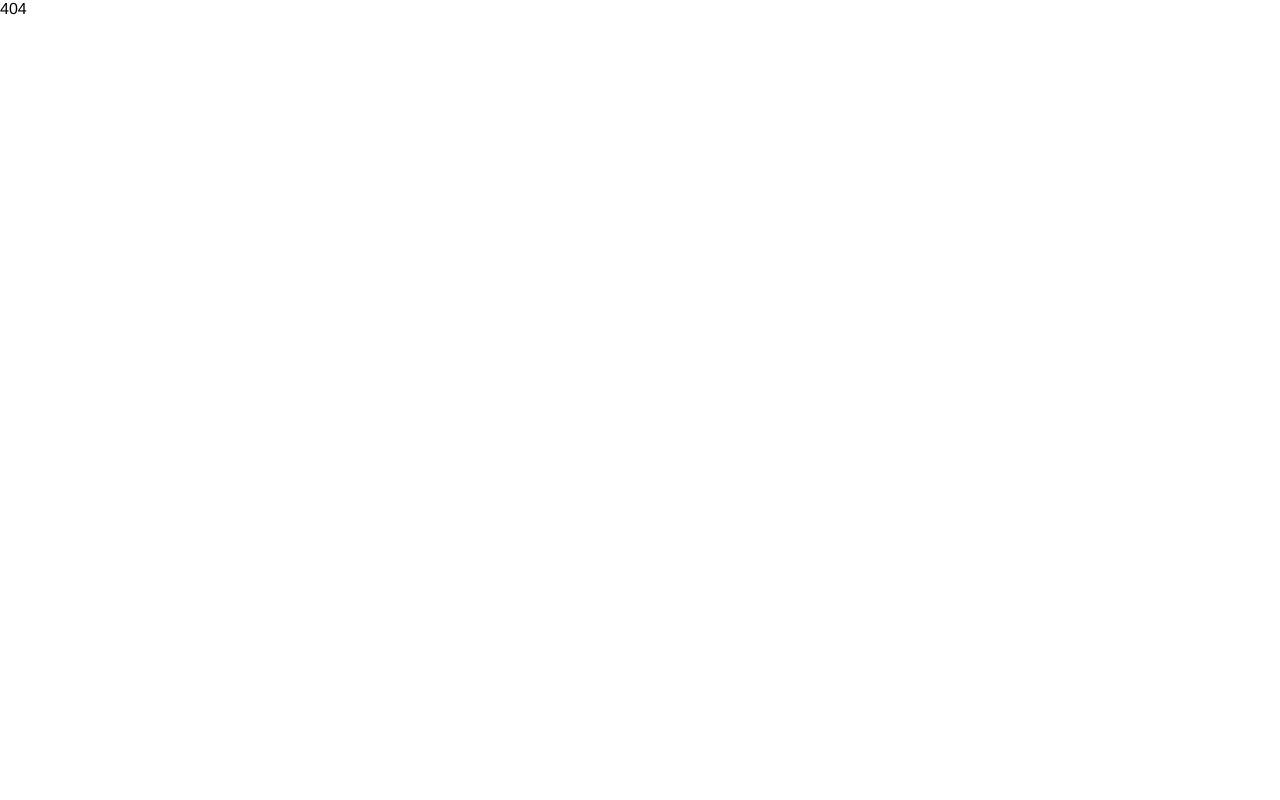
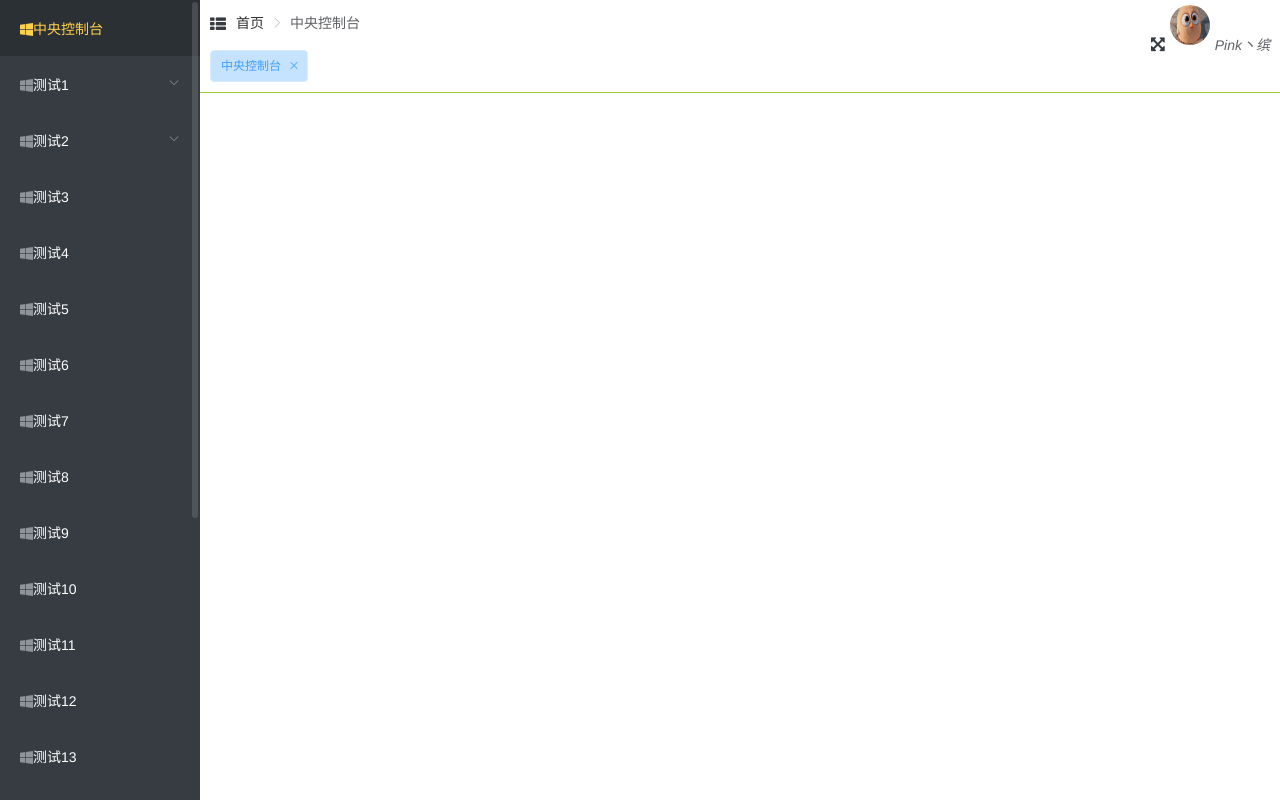
Before and after one commit to sky124380729/vue-leasing, a Vue app: page /#/platform in a window 1280 px wide. Before the commit this address led to /#/404. Built offline with nearby package versions, Linux system fonts and the light colour scheme.

Commit message:
增加部分内容，包括tree

```diff
--- /dev/null
+++ b/src/components/permission.vue
@@ -0,0 +1,28 @@
+<template>
+    <el-tree
+        :data="data"
+        show-checkbox
+        node-key="id"
+        ref="tree"
+        highlight-current
+        :props="defaultProps">
+    </el-tree>
+</template>
+
+<script>
+import { asyncMap } from '@/router'
+export default {
+    name: 'permission',
+    data() {
+        return {
+            data: asyncMap,
+            defaultProps: {
+                children: 'children',
+                label(data) {
+                    return data.meta.title
+                }
+            }
+        }
+    }
+}
+</script>
--- a/src/main.js
+++ b/src/main.js
@@ -29,6 +29,11 @@ router.addRoutes(asyncMap)
 /* 路由配置 */
 router.beforeEach((to, from, next) => {
     NProgress.start()
+    // 如果要条状到登录页,清空session数据
+    if (to.path === '/login') {
+        sessionStorage.removeItem('userInfo')
+        store.commit('DEL_ALL_NAVTAGS')
+    }
     next()
 })
 
--- a/src/router/index.js
+++ b/src/router/index.js
@@ -9,10 +9,9 @@ Vue.use(Router)
 /* 静态路由（初始化的时候即注册进去） */
 const constantMap = [
     {
-        path: '',
-        name: 'platform',
-        component: Layout,
-        meta: {title: '中央控制台'}
+        path: '/',
+        redirect: '/platform',
+        component: Layout
     }, {
         path: '/login',
         component: Login
@@ -39,6 +38,11 @@ export default new Router({
  * menu:是否是菜单项
 */
 export const asyncMap = [{
+    path: '/platform',
+    name: 'platform',
+    component: Layout,
+    meta: { title: '中央控制台', icon: 'fa fa-windows', cache: true, menu: true }
+}, {
     path: '/test',
     name: 'test',
     component: Layout,
@@ -170,4 +174,15 @@ export const asyncMap = [{
     name: 'test20',
     component: Layout,
     meta: { title: '测试20', icon: 'fa fa-windows', cache: true, menu: true }
+}, {
+    path: '/system',
+    name: 'system',
+    component: Layout,
+    meta: {title: '系统资源管理', icon: 'fa fa-windows', cache: false, menu: true},
+    children: [{
+        path: 'permission',
+        component: () => import('@/components/permission'),
+        name: 'permission',
+        meta: { title: '系统权限管理', icon: 'fa fa-windows', cache: true, menu: true }
+    }]
 }]
--- a/src/store/mutations.js
+++ b/src/store/mutations.js
@@ -35,6 +35,11 @@ const mutation = {
                 break
             }
         }
+    },
+    // 删除全部tag，以及存储的chace
+    DEL_ALL_NAVTAGS: (state, route) => {
+        state.navTags = []
+        state.cachedViews = []
     }
 }
 export default mutation
--- a/src/views/layout/components/NavTags.vue
+++ b/src/views/layout/components/NavTags.vue
@@ -1,7 +1,7 @@
 <template>
     <section class="navTags">
         <div class="tag-container">
-            <el-tag v-for="(item,index) in navTags" :key="item.title+index" closable :class="{isActive:$route.path === item.path}" @close="closeTag(item)" >
+            <el-tag v-for="(item,index) in navTags" :key="item.title+index" closable :class="{isActive:$route.path === item.path}" @close="closeTag(item)" @mousedown.native.prevent="closeOtherTag(item,$event)">
                 <router-link :to="item.path">{{item.title}}</router-link>
             </el-tag>
         </div>
@@ -48,6 +48,10 @@ export default {
             }
             // 执行删除操作
             this.$store.commit('DEL_NAVTAGS', tag)
+        },
+        closeOtherTag(tag, event) {
+            console.log(tag)
+            console.log(event)
         }
     },
     mounted() {
--- a/src/views/layout/components/Navbar.vue
+++ b/src/views/layout/components/Navbar.vue
@@ -17,16 +17,16 @@
                 </el-tooltip>
 
                 <el-dropdown>
-                    <!-- <img class="person-img" src="../../../assets/mapleWorld.jpg" width="40" height="40" alt=""> -->
+                    <span class="el-dropdown-link">
+                        <img class="person-img" src="../../../assets/timg.gif" alt="">
+                        <i>Pink丶缤</i>
+                    </span>
                     <el-dropdown-menu slot="dropdown">
-                        <el-dropdown-item>黄金糕</el-dropdown-item>
-                        <el-dropdown-item>狮子头</el-dropdown-item>
-                        <el-dropdown-item>螺蛳粉</el-dropdown-item>
-                        <el-dropdown-item>双皮奶</el-dropdown-item>
-                        <el-dropdown-item divided>退出登录</el-dropdown-item>
+                        <el-dropdown-item>我的消息</el-dropdown-item>
+                        <el-dropdown-item>设置</el-dropdown-item>
+                        <el-dropdown-item divided @click.native="logOut">退出登录</el-dropdown-item>
                     </el-dropdown-menu>
                 </el-dropdown>
-
             </div>
 
         </div>
@@ -46,9 +46,17 @@ export default {
         }
     },
     methods: {
+        // 改变左侧菜单收缩
         changeCollapse() {
             this.$store.commit('SET_COLLAPSE', !this.$store.state.collapse)
+        },
+        // 退出登录
+        logOut() {
+            this.$router.push({
+                path: '/login'
+            })
         }
+
     },
     components: {
         NavTags
@@ -66,4 +74,19 @@ export default {
         cursor: pointer;
         transition: all .4s;
     }
+    .menu-right {
+        height: 50px;
+        line-height: 50px;
+    }
+    .el-dropdown-link {
+        display: block;
+        height: 50px;
+        line-height: 50px;
+    }
+    .person-img {
+        width: 40px;
+        height: 40px;
+        border-radius: 50%;
+        margin: 5px;
+    }
 </style>
--- a/src/views/login/Login.vue
+++ b/src/views/login/Login.vue
@@ -1,5 +1,39 @@
 <template>
-    <section>
-        Login
+    <section class="login">
+        <el-form label-position="rigth" label-width="100px">
+            <el-form-item label="用户名：">
+                <el-input></el-input>
+            </el-form-item>
+            <el-form-item label="密码：">
+                <el-input></el-input>
+            </el-form-item>
+            <el-form-item>
+                <el-button class="login-btn" type="primary" @click="login">登录</el-button>
+            </el-form-item>
+        </el-form>
     </section>
 </template>
+
+<script>
+export default {
+    data() {
+        return {
+
+        }
+    },
+    methods: {
+        login() {
+            this.$router.push('/')
+        }
+    }
+}
+</script>
+
+<style lang="scss" scoped>
+.login {
+    width: 600px;
+    padding: 40px 10px;
+    margin: 50px auto;
+    background-color: yellowgreen;
+}
+</style>
```
Also changed, not shown: src/assets/timg.gif (added).
